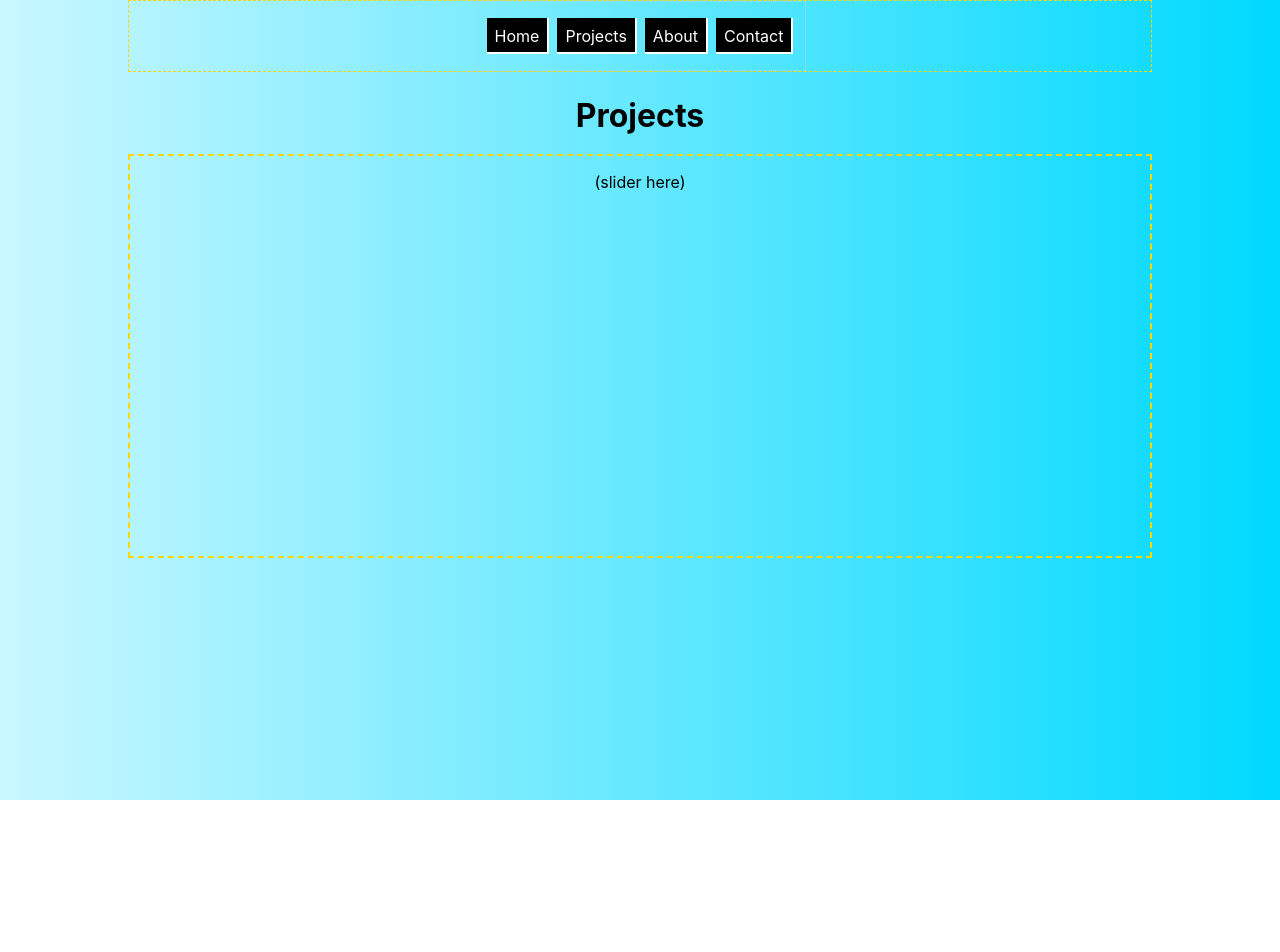
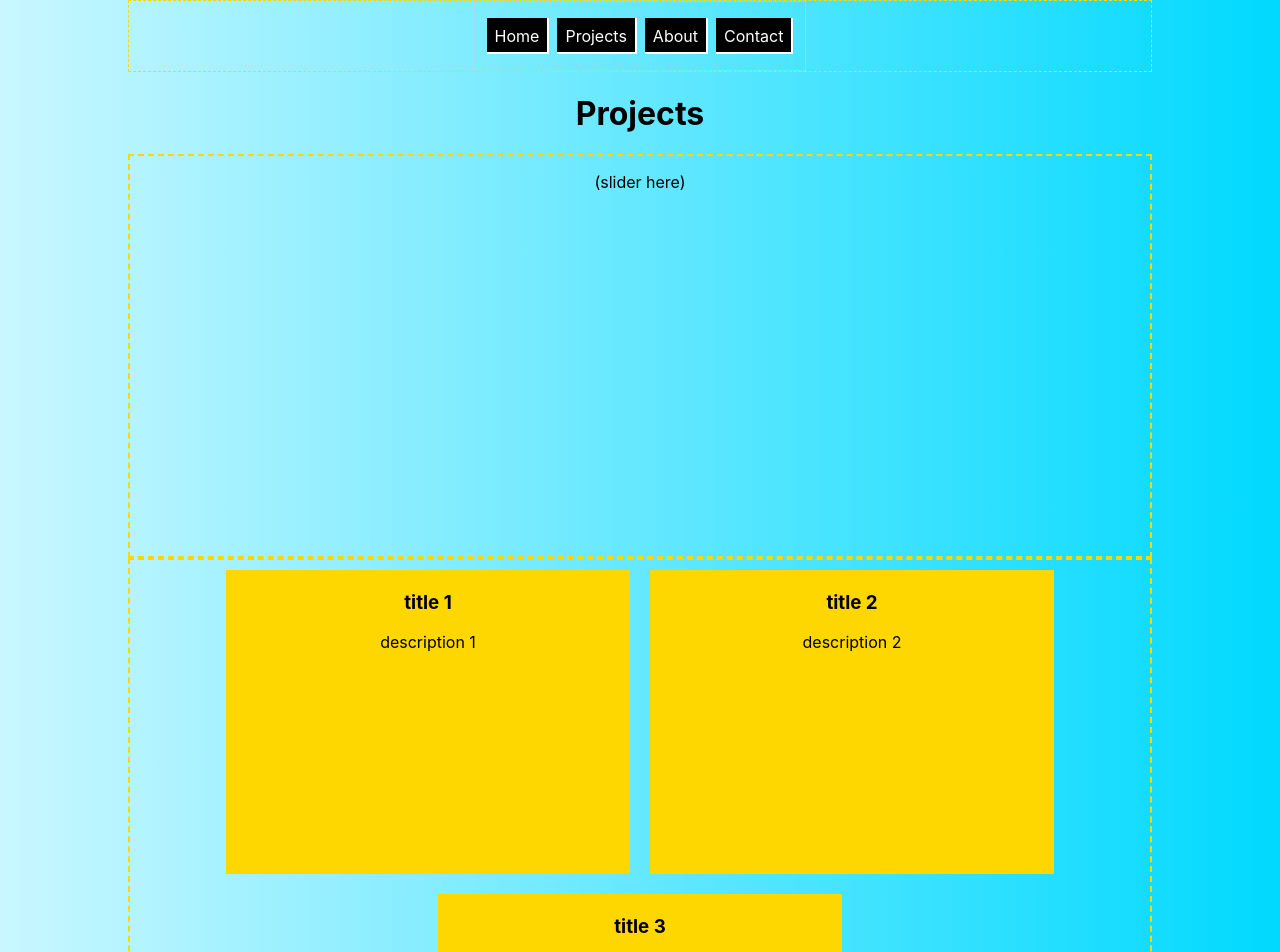
Before and after one commit to arejasverduras/portfolio, a React (Create React App) app: page /projects in a window 1280 px wide. Shown: the top 952 px of the page. Before the commit the page ends 800 px from the top, so only its background shows below. Built offline with nearby package versions, Linux system fonts and the light colour scheme.

Commit message:
make ProjectTile component. Generate ProjectTiles in ProjectList from array of objects using a temp state for testing

```diff
--- a/src/App.css
+++ b/src/App.css
@@ -115,7 +115,23 @@ nav a {
 
 /* Projects */
 
-.projectsSlider {
+.projectSlider {
   border: 2px dashed gold;
   height: 400px;
 }
+
+.projectList {
+  border: 2px dashed gold;
+  min-height: 200px;
+  display: flex;
+  justify-content: center;
+  flex-wrap: wrap;
+}
+
+.projectTile {
+  border: 2px dashed gold;
+  background-color: gold;
+  height: 300px;
+  width: 400px;
+  margin: 10px;
+}
--- a/src/components/Projects/ProjectList/ProjectList.js
+++ b/src/components/Projects/ProjectList/ProjectList.js
@@ -1,12 +1,33 @@
 import React from "react";
+import { ProjectTile } from "../ProjectTile/ProjectTile";
 
 export const ProjectList = (props) => {
     // state gets updated by search, with 'available' projects.
+    const projectsArray = [{
+            title: "title 1",
+            description: "description 1",
+            img: ""
+        },
+        {
+            title: "title 2",
+            description: "description 2",
+            img: ""
+        },
+        {
+        title: "title 3",
+        description: "description 3",
+        img: ""
+    }]
 
     return (
         <div className="projectList">
             {/* generate a ProjectTile
              for each item from the project state (list of objects) */}
+             {projectsArray.map(project =>
+                <ProjectTile
+                    project={project}
+                />
+                )}
         </div>
     )
 }
--- a/src/components/Projects/ProjectSlider/ProjectSlider.js
+++ b/src/components/Projects/ProjectSlider/ProjectSlider.js
@@ -6,7 +6,7 @@ export const ProjectsSlider = (props)=>{
 
 
     return (
-        <div className="projectsSlider">
+        <div className="projectSlider">
             {/* generate a 'Slide' component for eacht object in the array */}
             <p>(slider here)</p>
         </div>
--- /dev/null
+++ b/src/components/Projects/ProjectTile/ProjectTile.js
@@ -0,0 +1,12 @@
+import React from "react";
+
+export const ProjectTile = ({project}) =>{
+    const {title, description, img} = project;
+
+    return (
+        <div className="projectTile">
+            <h3>{title}</h3>
+            <p>{description}</p>
+        </div>
+    )
+}
--- a/src/components/Projects/Projects.js
+++ b/src/components/Projects/Projects.js
@@ -1,5 +1,6 @@
 import React from 'react';
 import { ProjectsSlider } from './ProjectSlider/ProjectSlider';
+import { ProjectList } from './ProjectList/ProjectList';
 
 export const Projects = (props) => {
     return (
@@ -8,7 +9,7 @@ export const Projects = (props) => {
             <ProjectsSlider />
             {/* scroll down button (optional) */}
             {/* <ProjectsFilter />  / <ProjectSearch /> */}
-            {/* <ProjectList /> ==> Renders ProjectTiles */}
+            <ProjectList />
         </>
     )
 }
```
